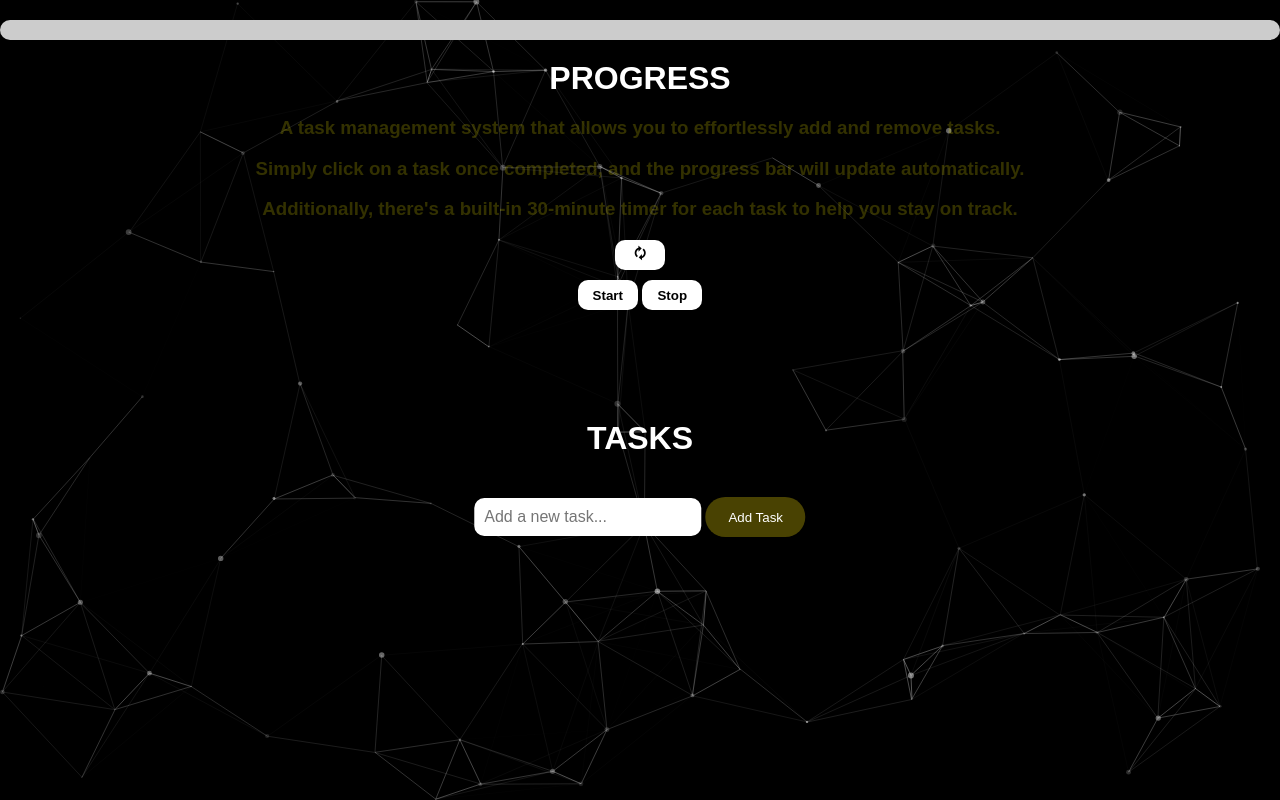
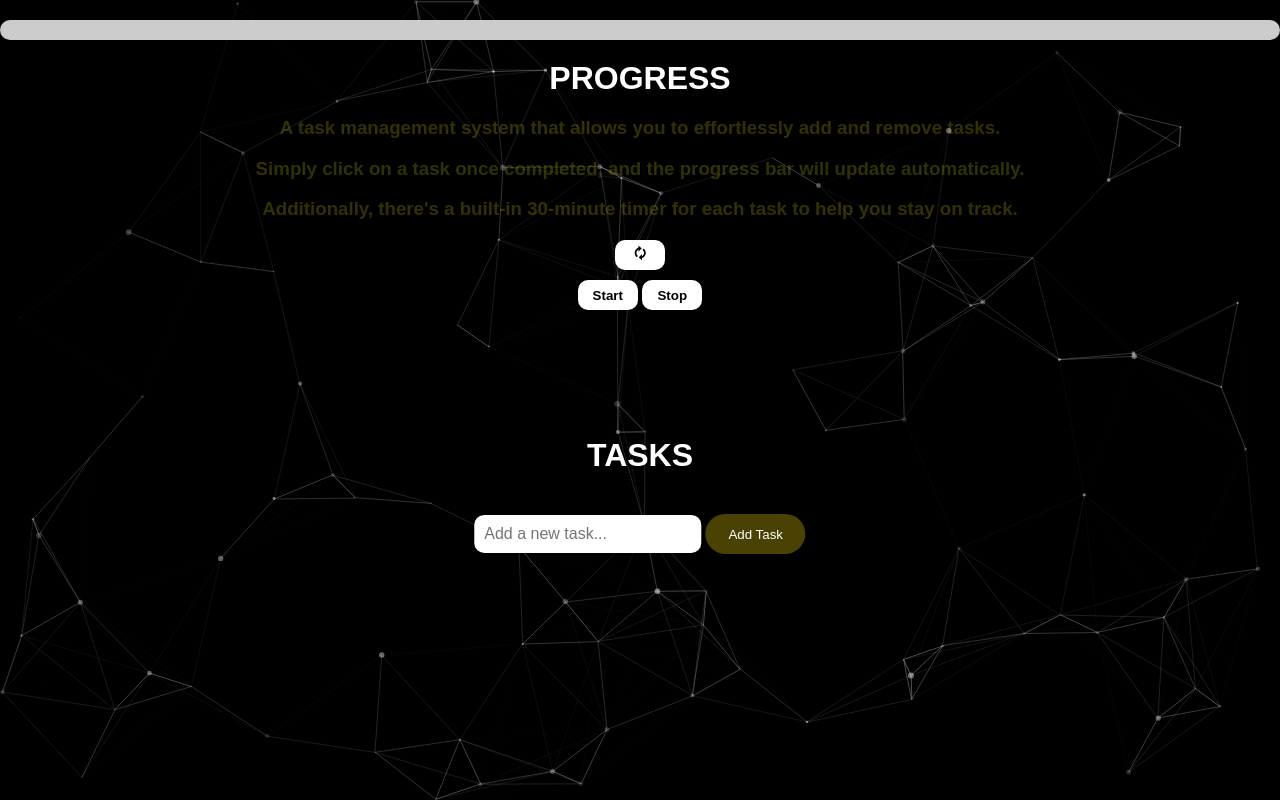
Before and after one commit to K-Kulshrestha/Task-Tracker, a plain HTML site: page index.html in a window 1280 px wide. Drawn offline with nearby package versions, Linux system fonts and the light colour scheme.

```diff
--- a/styles.css
+++ b/styles.css
@@ -49,7 +49,7 @@ h1{
     position: absolute;
     top: 50%;
     left: 50%;
-    transform: translate(-50%, 0%);
+    transform: translate(-50%, 10%);
     text-align: center;
     color: #fff;
     max-height: 300px;
```
